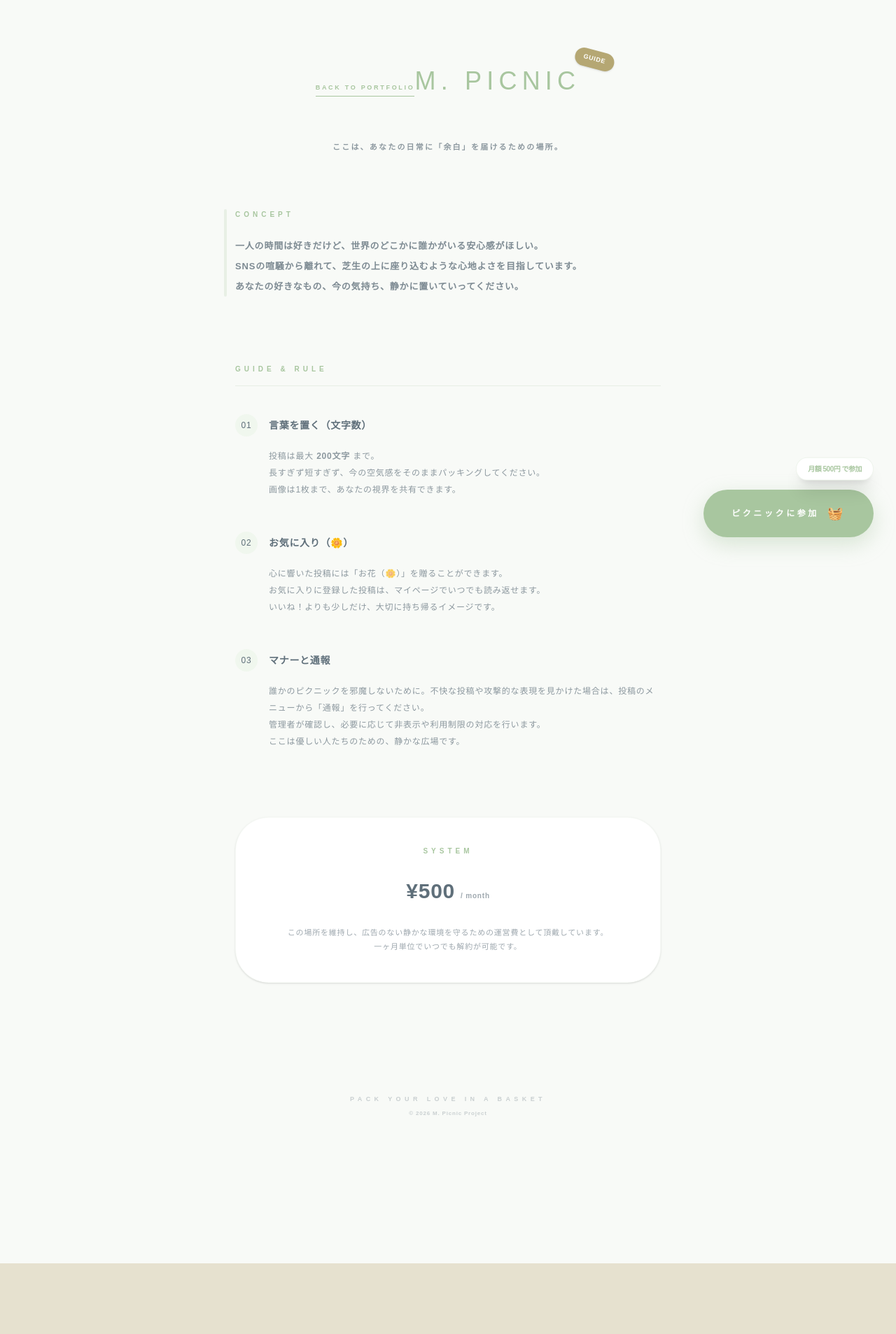
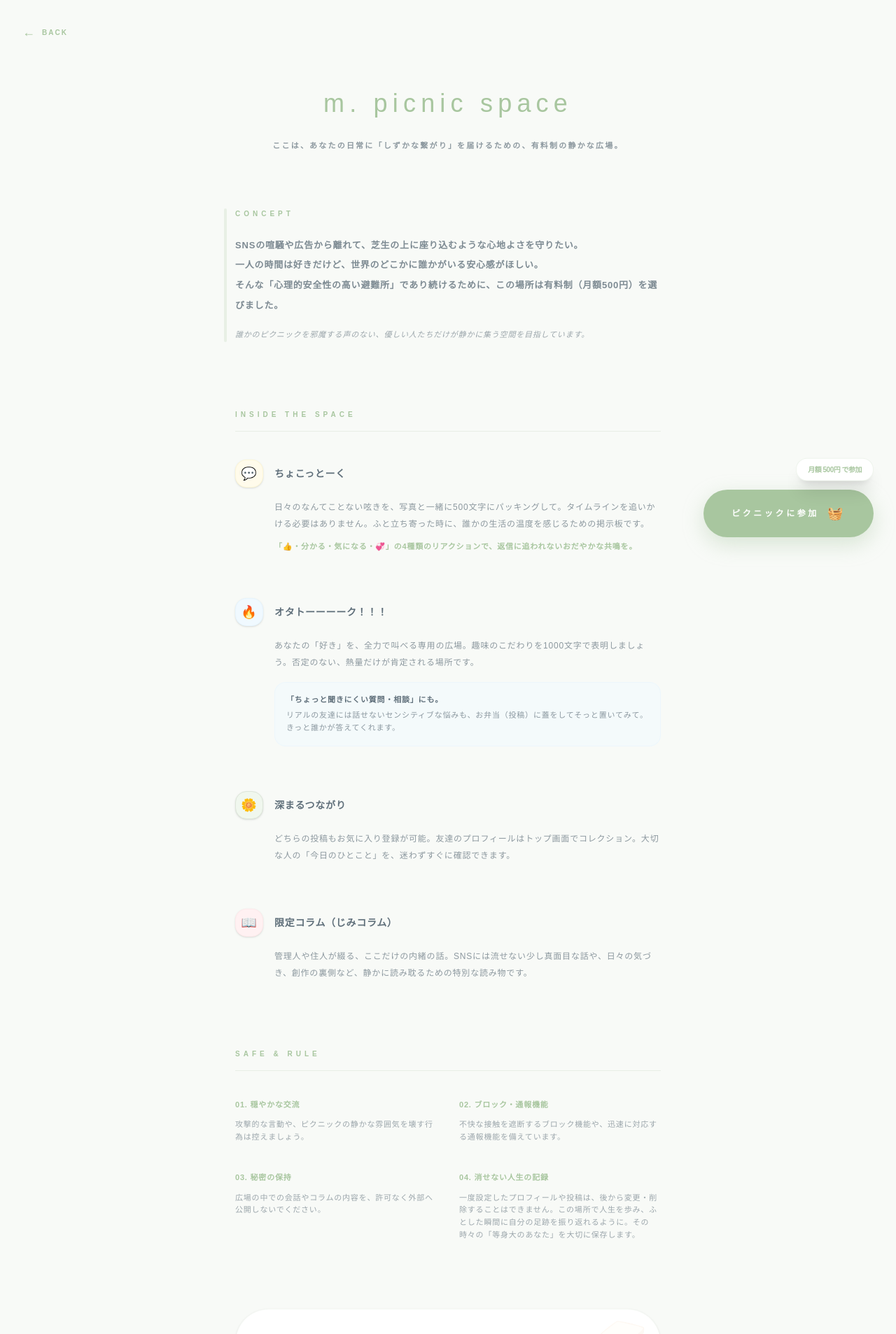
Before and after one commit to minomon893/m.-personal-space, a Next.js app: page /picnic in a window 1280 px wide. Shown: the top 1907 px of the page at 70% size. Before the commit the page ends 1806 px from the top, so only its background shows below. Built offline with nearby package versions, Linux system fonts and the light colour scheme; no server answers; a web font is replaced by a local one.

Commit message:
change picnic page

```diff
--- a/src/app/picnic/garden/page.js
+++ b/src/app/picnic/garden/page.js
@@ -195,7 +195,16 @@ export default function GardenPage() {
           <h1 className="text-4xl italic text-[#94A684]/70 mb-2 font-light tracking-tighter">
             m. <span className="font-bold">picnic</span> space
           </h1>
-          <div className="h-1 w-12 bg-[#A8C69F]/30 mx-auto rounded-full"></div>
+
+          {/* 広場を抜けるボタン */}
+          <button
+            onClick={() => router.push('/')}
+            className="mt-4 text-[9px] font-black tracking-[0.3em] text-[#94A684]/60 hover:text-[#7A8C69] transition-colors border-b border-[#94A684]/20 pb-1 uppercase"
+          >
+            Leave the Garden
+          </button>
+
+          <div className="h-1 w-12 bg-[#A8C69F]/30 mx-auto rounded-full mt-6"></div>
         </header>
 
         {/* ユーザー＆フレンドリスト セクション */}
@@ -220,7 +229,7 @@ export default function GardenPage() {
                     {profile.nickname}
                   </h2>
                   <p className="text-[10px] font-bold text-[#B5A773] tracking-widest uppercase opacity-60">
-                    Since Day {daysCount}
+                    Day {daysCount}
                   </p>
                 </div>
 
--- a/src/app/picnic/page.js
+++ b/src/app/picnic/page.js
@@ -12,10 +12,9 @@ export default function PicnicLandingPage() {
   const [hasSession, setHasSession] = useState(false);
 
   const supabase = useMemo(() => {
-    return createBrowserClient(
-      process.env.NEXT_PUBLIC_SUPABASE_URL,
-      process.env.NEXT_PUBLIC_SUPABASE_ANON_KEY
-    );
+    const rawUrl = (process.env.NEXT_PUBLIC_SUPABASE_URL || "").trim().replace(/['"]+/g, "").replace(/\/$/, "");
+    const rawKey = (process.env.NEXT_PUBLIC_SUPABASE_ANON_KEY || "").trim().replace(/['"]+/g, "");
+    return createBrowserClient(rawUrl, rawKey);
   }, []);
 
   useEffect(() => {
@@ -62,11 +61,15 @@ export default function PicnicLandingPage() {
           background-image: radial-gradient(#DDE6D9 1px, transparent 1px);
           background-size: 24px 24px;
         }
-        .shiori-line {
-          background-image: repeating-linear-gradient(transparent, transparent 31px, #E8EEE5 31px, #E8EEE5 32px);
-          line-height: 32px;
-        }
       `}</style>
+
+      {/* 左上の戻るボタン */}
+      <div className="fixed top-8 left-8 z-50">
+        <Link href="/" className="group flex items-center gap-2 text-[10px] font-black tracking-[0.2em] text-[#A8C69F] hover:text-[#7A8C69] transition-colors">
+          <span className="text-lg group-hover:-translate-x-1 transition-transform">←</span>
+          BACK
+        </Link>
+      </div>
 
       {/* フローティング参加ボタン */}
       <div className="fixed bottom-8 right-8 z-50 flex flex-col items-end gap-3 pointer-events-none">
@@ -82,25 +85,17 @@ export default function PicnicLandingPage() {
         </button>
       </div>
 
-      {/* 装飾 */}
       <div className="fixed top-0 left-0 w-full h-full bg-dot -z-10 opacity-50"></div>
 
-      <header className="max-w-3xl mx-auto pt-24 pb-20 px-8 text-center">
-        <Link href="/" className="inline-block mb-16 text-[9px] font-black tracking-[0.3em] text-[#A8C69F] hover:opacity-60 transition-opacity border-b border-[#A8C69F] pb-1">
-          BACK TO PORTFOLIO
-        </Link>
-
+      <header className="max-w-3xl mx-auto pt-32 pb-20 px-8 text-center">
         <div className="relative inline-block mb-8">
-          <h1 className="font-pop text-[#A8C69F] text-3xl sm:text-4xl tracking-[0.2em] uppercase">
-            M. picnic
+          <h1 className="font-pop text-[#A8C69F] text-3xl sm:text-4xl tracking-[0.2em]">
+            m. picnic space
           </h1>
-          <div className="absolute -right-12 -top-6 rotate-[15deg] bg-[#B5A773] text-white text-[9px] font-black px-3 py-1.5 rounded-full shadow-sm">
-            GUIDE
-          </div>
         </div>
 
         <p className="text-[11px] font-bold tracking-[0.2em] leading-relaxed opacity-70">
-          ここは、あなたの日常に「余白」を届けるための場所。
+          ここは、あなたの日常に「しずかな繋がり」を届けるための、有料制の静かな広場。
         </p>
       </header>
 
@@ -110,82 +105,138 @@ export default function PicnicLandingPage() {
         <section className="relative">
           <div className="absolute -left-4 top-0 w-1 h-full bg-[#A8C69F]/20 rounded-full"></div>
           <h2 className="text-[10px] font-black tracking-[0.5em] text-[#A8C69F] uppercase mb-6">Concept</h2>
+          <div className="space-y-4">
             <p className="text-[13px] leading-[2.2] font-bold opacity-80">
+              SNSの喧騒や広告から離れて、芝生の上に座り込むような心地よさを守りたい。<br />
               一人の時間は好きだけど、世界のどこかに誰かがいる安心感がほしい。<br />
-            SNSの喧騒から離れて、芝生の上に座り込むような心地よさを目指しています。<br />
-            あなたの好きなもの、今の気持ち、静かに置いていってください。
+              そんな「心理的安全性の高い避難所」であり続けるために、この場所は有料制（月額500円）を選びました。
             </p>
+            <p className="text-[11px] leading-[2] opacity-60 italic">
+              誰かのピクニックを邪魔する声のない、優しい人たちだけが静かに集う空間を目指しています。
+            </p>
+          </div>
         </section>
 
-        {/* ルール・使い方 */}
+        {/* コンテンツ紹介 */}
         <section className="space-y-10">
-          <h2 className="text-[10px] font-black tracking-[0.5em] text-[#A8C69F] uppercase border-b border-[#E8EEE5] pb-4">Guide & Rule</h2>
+          <h2 className="text-[10px] font-black tracking-[0.5em] text-[#A8C69F] uppercase border-b border-[#E8EEE5] pb-4">Inside the Space</h2>
 
-          <div className="space-y-12">
+          <div className="space-y-16">
             <div className="group">
               <div className="flex items-center gap-4 mb-4">
-                <span className="w-8 h-8 rounded-full bg-[#F0F7EE] flex items-center justify-center text-xs">01</span>
-                <h3 className="text-sm font-black tracking-wider">言葉を置く（文字数）</h3>
+                <span className="w-10 h-10 rounded-2xl bg-[#FFFBEB] flex items-center justify-center text-lg shadow-sm border border-amber-100/50">💬</span>
+                <h3 className="text-sm font-black tracking-wider text-[#5F6F7A]">ちょこっとーく</h3>
               </div>
-              <p className="text-[12px] leading-loose opacity-70 pl-12">
-                投稿は最大 <strong className="text-[#5F6F7A]">200文字</strong> まで。<br />
-                長すぎず短すぎず、今の空気感をそのままパッキングしてください。<br />
-                画像は1枚まで、あなたの視界を共有できます。
+              <div className="space-y-3 pl-14">
+                <p className="text-[12px] leading-loose opacity-70">
+                  日々のなんてことない呟きを、写真と一緒に500文字にパッキングして。タイムラインを追いかける必要はありません。ふと立ち寄った時に、誰かの生活の温度を感じるための掲示板です。
                 </p>
+                <p className="text-[11px] leading-relaxed text-[#A8C69F] font-bold">
+                  「👍・分かる・気になる・💞」の4種類のリアクションで、返信に追われないおだやかな共鳴を。
+                </p>
+              </div>
             </div>
 
             <div className="group">
               <div className="flex items-center gap-4 mb-4">
-                <span className="w-8 h-8 rounded-full bg-[#F0F7EE] flex items-center justify-center text-xs">02</span>
-                <h3 className="text-sm font-black tracking-wider">お気に入り（🌼）</h3>
+                <span className="w-10 h-10 rounded-2xl bg-[#F0F9FF] flex items-center justify-center text-lg shadow-sm border border-sky-100/50">🔥</span>
+                <h3 className="text-sm font-black tracking-wider text-[#5F6F7A]">オタトーーーーク！！！</h3>
               </div>
-              <p className="text-[12px] leading-loose opacity-70 pl-12">
-                心に響いた投稿には「お花（🌼）」を贈ることができます。<br />
-                お気に入りに登録した投稿は、マイページでいつでも読み返せます。<br />
-                いいね！よりも少しだけ、大切に持ち帰るイメージです。
+              <div className="space-y-4 pl-14">
+                <p className="text-[12px] leading-loose opacity-70">
+                  あなたの「好き」を、全力で叫べる専用の広場。趣味のこだわりを1000文字で表明しましょう。否定のない、熱量だけが肯定される場所です。
                 </p>
+                <div className="bg-[#F0F9FF]/50 p-4 rounded-2xl border border-sky-100/30">
+                  <p className="text-[11px] leading-relaxed text-[#5F6F7A] font-bold">
+                    「ちょっと聞きにくい質問・相談」にも。
+                  </p>
+                  <p className="text-[11px] leading-relaxed opacity-70 mt-1">
+                    リアルの友達には話せないセンシティブな悩みも、お弁当（投稿）に蓋をしてそっと置いてみて。きっと誰かが答えてくれます。
+                  </p>
+                </div>
+              </div>
             </div>
 
             <div className="group">
               <div className="flex items-center gap-4 mb-4">
-                <span className="w-8 h-8 rounded-full bg-[#F0F7EE] flex items-center justify-center text-xs">03</span>
-                <h3 className="text-sm font-black tracking-wider">マナーと通報</h3>
+                <span className="w-10 h-10 rounded-2xl bg-[#F0F7EE] flex items-center justify-center text-lg shadow-sm border border-[#DDE6D9]">🌼</span>
+                <h3 className="text-sm font-black tracking-wider text-[#5F6F7A]">深まるつながり</h3>
               </div>
-              <p className="text-[12px] leading-loose opacity-70 pl-12">
-                誰かのピクニックを邪魔しないために。不快な投稿や攻撃的な表現を見かけた場合は、投稿のメニューから「通報」を行ってください。<br />
-                管理者が確認し、必要に応じて非表示や利用制限の対応を行います。<br />
-                ここは優しい人たちのための、静かな広場です。
+              <div className="space-y-3 pl-14">
+                <p className="text-[12px] leading-loose opacity-70">
+                  どちらの投稿もお気に入り登録が可能。友達のプロフィールはトップ画面でコレクション。大切な人の「今日のひとこと」を、迷わずすぐに確認できます。
+                </p>
+              </div>
+            </div>
+
+            <div className="group">
+              <div className="flex items-center gap-4 mb-4">
+                <span className="w-10 h-10 rounded-2xl bg-[#FFF1F2] flex items-center justify-center text-lg shadow-sm border border-rose-100/50">📖</span>
+                <h3 className="text-sm font-black tracking-wider text-[#5F6F7A]">限定コラム（じみコラム）</h3>
+              </div>
+              <p className="text-[12px] leading-loose opacity-70 pl-14">
+                管理人や住人が綴る、ここだけの内緒の話。SNSには流せない少し真面目な話や、日々の気づき、創作の裏側など、静かに読み耽るための特別な読み物です。
+              </p>
+            </div>
+          </div>
+        </section>
+
+        {/* ルール・安心機能 */}
+        <section className="space-y-10">
+          <h2 className="text-[10px] font-black tracking-[0.5em] text-[#A8C69F] uppercase border-b border-[#E8EEE5] pb-4">Safe & Rule</h2>
+          <div className="grid grid-cols-1 md:grid-cols-2 gap-x-8 gap-y-10">
+            <div className="space-y-3">
+              <h4 className="text-[11px] font-black text-[#A8C69F]">01. 穏やかな交流</h4>
+              <p className="text-[11px] leading-relaxed opacity-60">
+                攻撃的な言動や、ピクニックの静かな雰囲気を壊す行為は控えましょう。
+              </p>
+            </div>
+            <div className="space-y-3">
+              <h4 className="text-[11px] font-black text-[#A8C69F]">02. ブロック・通報機能</h4>
+              <p className="text-[11px] leading-relaxed opacity-60">
+                不快な接触を遮断するブロック機能や、迅速に対応する通報機能を備えています。
+              </p>
+            </div>
+            <div className="space-y-3">
+              <h4 className="text-[11px] font-black text-[#A8C69F]">03. 秘密の保持</h4>
+              <p className="text-[11px] leading-relaxed opacity-60">
+                広場の中での会話やコラムの内容を、許可なく外部へ公開しないでください。
+              </p>
+            </div>
+            {/* 新しく追加した項目 */}
+            <div className="space-y-3">
+              <h4 className="text-[11px] font-black text-[#A8C69F]">04. 消せない人生の記録</h4>
+              <p className="text-[11px] leading-relaxed opacity-60">
+                一度設定したプロフィールや投稿は、後から変更・削除することはできません。この場所で人生を歩み、ふとした瞬間に自分の足跡を振り返れるように。その時々の「等身大のあなた」を大切に保存します。
               </p>
             </div>
           </div>
         </section>
 
         {/* 料金システム */}
-        <section className="bg-white rounded-[3rem] p-10 border border-[#A8C69F]/10 shadow-sm">
+        <section className="bg-white rounded-[3rem] p-10 border border-[#A8C69F]/10 shadow-sm relative overflow-hidden">
+          <div className="absolute top-0 right-0 p-4 opacity-5 pointer-events-none">
+            <span className="text-6xl">🥪</span>
+          </div>
           <div className="text-center space-y-4">
             <h2 className="text-[10px] font-black tracking-[0.5em] text-[#A8C69F] uppercase">System</h2>
             <div className="py-4">
               <span className="text-3xl font-black text-[#5F6F7A]">¥500</span>
               <span className="text-[10px] font-bold opacity-60 ml-2">/ month</span>
             </div>
-            <p className="text-[11px] leading-[1.8] opacity-60 px-4">
-              この場所を維持し、広告のない静かな環境を守るための運営費として頂戴しています。<br />
-              一ヶ月単位でいつでも解約が可能です。
+            <div className="space-y-3 px-4">
+              <p className="text-[11px] leading-[1.8] font-bold text-[#7A8C69]">
+                この場所が「あなたの居場所」であり続けるための、運営協力費です。
               </p>
+              <ul className="text-[10px] leading-[2] opacity-60 text-left inline-block">
+                <li>・広告表示は一切ありません。</li>
+                <li>・すべてのコンテンツ・機能へフルアクセス可能です。</li>
+                <li>・費用はサーバー維持と、より良い広場の開発に充てられます。</li>
+                <li>・一ヶ月単位でいつでも自由に解約が可能です。</li>
+              </ul>
+            </div>
           </div>
         </section>
-
-        {/* ログイン済みユーザーへの案内 */}
-        {(hasSession || hasProfile) && (
-          <div className="text-center pt-8">
-            <Link
-              href="/picnic/garden"
-              className="text-[10px] font-black text-[#A8C69F] hover:text-[#94A684] transition-colors underline underline-offset-8 decoration-1"
-            >
-              すでに参加中の方はこちらから広場へ
-            </Link>
-          </div>
-        )}
 
       </main>
 
@@ -194,7 +245,6 @@ export default function PicnicLandingPage() {
         <p className="text-[8px] font-bold">© 2026 M. Picnic Project</p>
       </footer>
 
-      {/* アニメーション用追加スタイル */}
       <style jsx>{`
         @keyframes bounce-slow {
           0%, 100% { transform: translateY(0); }
```
Lines whose indentation alone changed are shown as unchanged.
